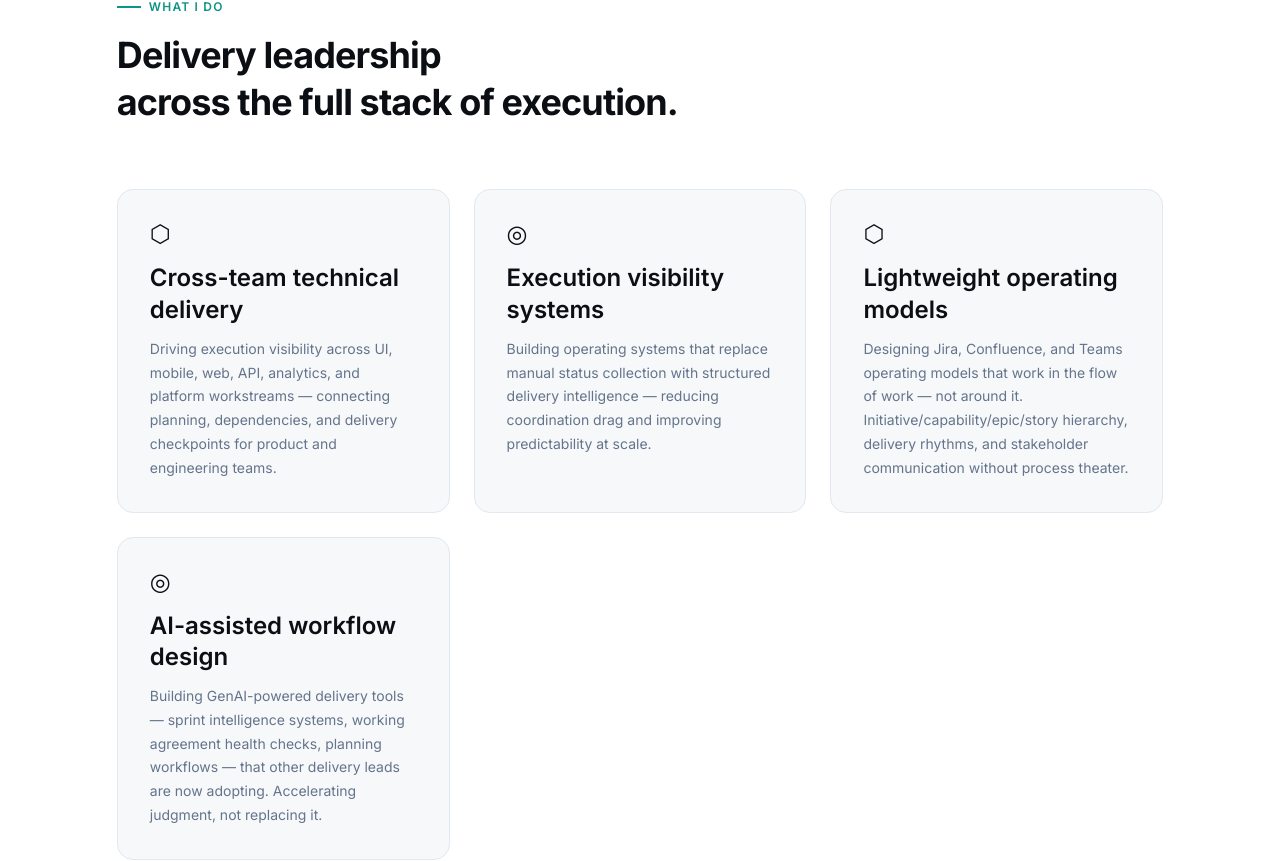
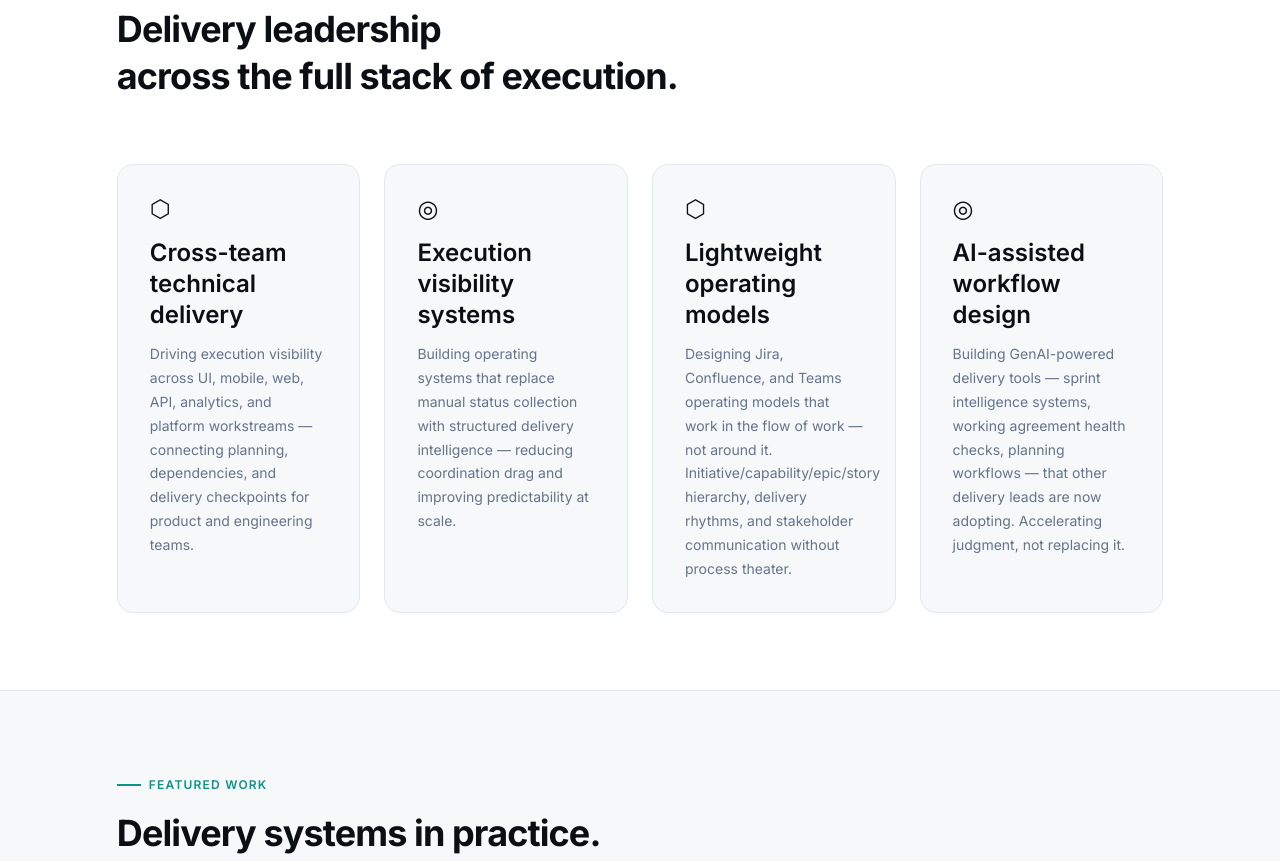
Before and after one commit to JHeeebert/Joshua-Hebert-Portfolio, a React (Vite) app: page / in a window 1280 px wide. Shown: the part 1046-1907 px from the top of the page. Built offline with nearby package versions, Linux system fonts and the light colour scheme.

Commit message:
Fix snapshot grid orphan + tighten section spacing

```diff
--- a/src/components/sections/ExecutiveSnapshot.css
+++ b/src/components/sections/ExecutiveSnapshot.css
@@ -10,8 +10,20 @@
 
 .snapshot__grid {
   display: grid;
-  grid-template-columns: repeat(auto-fit, minmax(260px, 1fr));
+  grid-template-columns: 1fr;
   gap: var(--space-6);
+}
+
+@media (min-width: 640px) {
+  .snapshot__grid {
+    grid-template-columns: repeat(2, minmax(0, 1fr));
+  }
+}
+
+@media (min-width: 1000px) {
+  .snapshot__grid {
+    grid-template-columns: repeat(4, minmax(0, 1fr));
+  }
 }
 
 /* ── Card ─────────────────────────────────────────────────────── */
--- a/src/styles/tokens.css
+++ b/src/styles/tokens.css
@@ -87,7 +87,7 @@
   --space-32:  8rem;      /* 128px */
 
   /* Section padding */
-  --section-py: clamp(var(--space-16), 8vw, var(--space-32));
+  --section-py: clamp(var(--space-12), 6vw, var(--space-24));
   --section-px: clamp(var(--space-6), 6vw, var(--space-24));
 
   /* Container */
```
